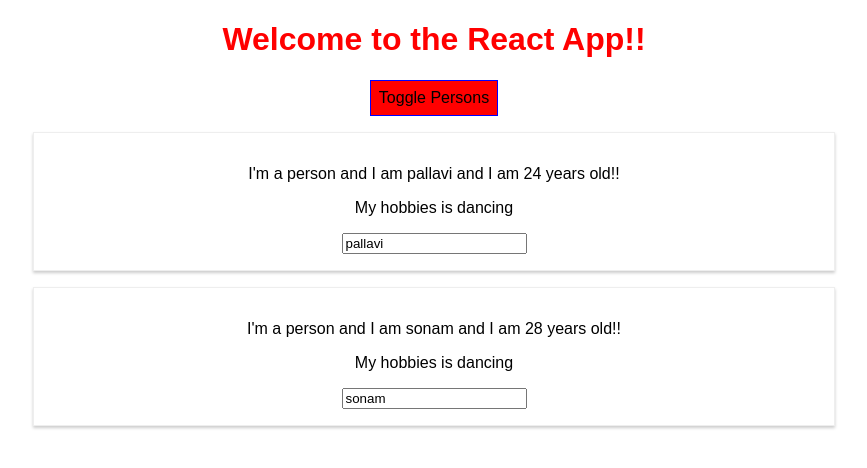
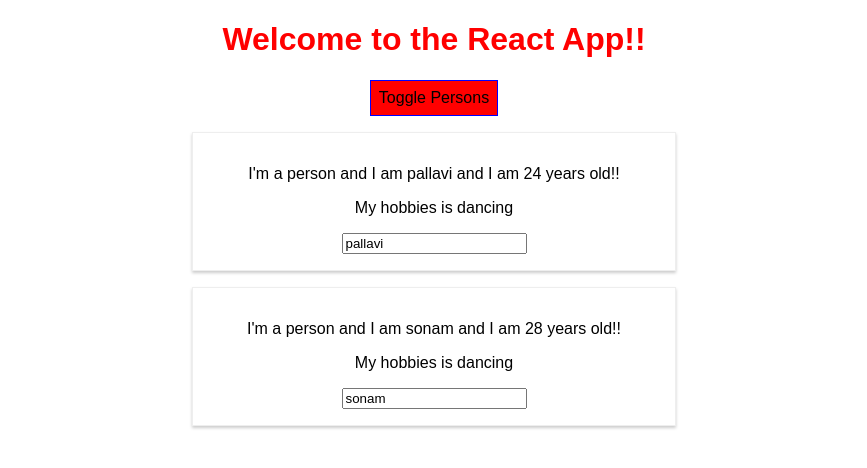
Before and after one commit to Pall104/ReactBurgerOrder, a React (Create React App) app: page / in a window 1280 px wide. Both pictures are taken after a click on the button "Toggle Persons". Shown: the top 468 px of the page, without its empty margins (206-1073 px from the left). Built offline with nearby package versions, Linux system fonts and the light colour scheme.

Commit message:
used Radium for styling

```diff
--- a/package.json
+++ b/package.json
@@ -3,6 +3,7 @@
   "version": "0.1.0",
   "private": true,
   "dependencies": {
+    "radium": "^0.24.1",
     "react": "^16.4.2",
     "react-dom": "^16.4.2",
     "react-scripts": "1.1.4"
--- a/src/App.js
+++ b/src/App.js
@@ -1,5 +1,6 @@
 import React, { Component } from 'react';
 import './App.css';
+import Radium ,{StyleRoot} from 'radium';
 import Person from './Person/Person';
 
 class App extends Component {
@@ -42,7 +43,11 @@
       font: 'inherit',
       border: '1px solid blue',
       padding: '8px',
-      cursor: 'pointer'
+      cursor: 'pointer',
+      ':hover' :{
+        backgroundColor: 'lightgreen',
+        color: 'black'
+      }
     };
     let persons = null;
     if(this.state.showPersons){
@@ -55,6 +60,10 @@
       </div>
       );
       style.backgroundColor = 'red';
+      style[':hover'] = {
+        backgroundColor: 'salmon',
+        color: 'black'
+      }
     }
 
       let classes = [];
@@ -67,13 +76,15 @@
 
 
    return (
+     <StyleRoot>
       <div className="App">
       <h1 className={classes.join('')} >Welcome to the React App!!</h1>
       <button style={style} onClick={this.togglePersonsHandler}>Toggle Persons</button>
       {persons}
       </div>
+      </StyleRoot>
    );
   }
 }
 
-export default App;
+export default Radium(App);
--- a/src/Person/Person.js
+++ b/src/Person/Person.js
@@ -1,10 +1,17 @@
 import React from 'react';
+import Radium from 'radium';
 import './Person.css';
 
 
 const person = (props) => {
+
+   const style = {
+       '@media(min-width: 500px)':{
+           width: '450px'
+       }
+   };
     return (
-        <div className="Person">
+        <div className="Person" style={style}>
        <p onClick={props.click}>I'm a person and I am {props.name} and I am {props.age} years old!! </p>
        <p>{props.children}</p>
        <input type="text" onChange={props.changed} value={props.name}></input>
@@ -12,4 +19,4 @@
 
     );
 }
-export default person;
+export default Radium(person);
```
Also changed, not shown: 1 other file (tests, documents, lock files or other folders).
